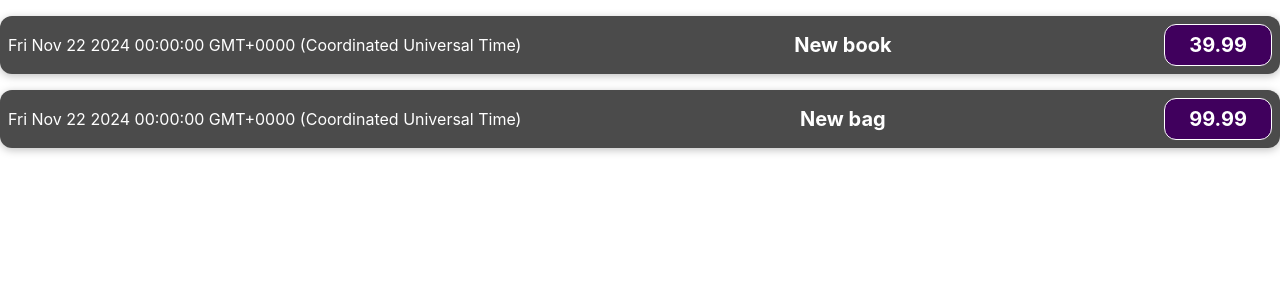
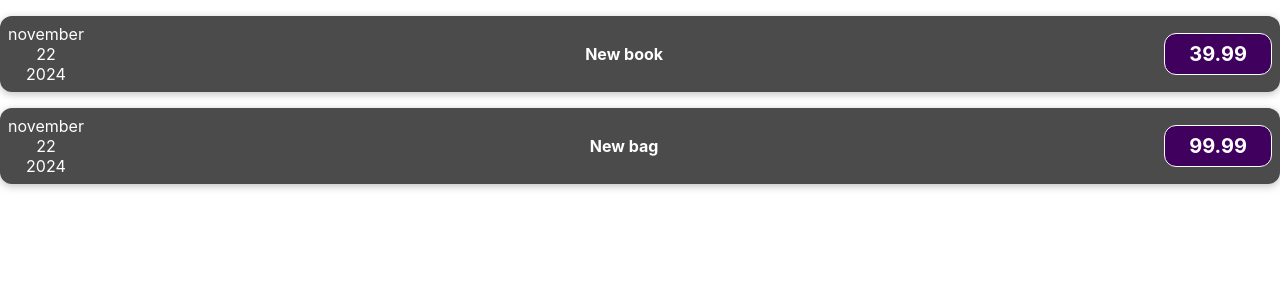
Before and after one commit to kaisaets/expenses_vso24, a React (Create React App) app: page / in a window 1280 px wide. Shown: the top 300 px of the page. Built offline with nearby package versions, Linux system fonts and the light colour scheme.

Commit message:
Divide component to ExpenseItem and ExpenseDate

```diff
--- /dev/null
+++ b/src/components/ExpenseDate.js
@@ -0,0 +1,14 @@
+const ExpenseDate = (props) => {
+    const day = props.date.toLocaleString('et-EE', {day: '2-digit'} )
+    const month = props.date.toLocaleString('et-EE', {month: 'long'} )
+    const year = props.date.getFullYear()
+
+    return (
+        <div>
+        <div>{month}</div>
+        <div>{day} </div>
+        <div>{year}</div>
+        </div>
+    )
+}
+export default ExpenseDate
--- a/src/components/ExpenseItem.js
+++ b/src/components/ExpenseItem.js
@@ -1,13 +1,16 @@
 import './ExpenseItem.css'
+import ExpenseDate from './ExpenseDate'
+
 const ExpenseItem = (props) => {
 
 
-    return (<div class='expense-item'>
-        <div>{props.data.date.toString()}</div>
-        <div className = 'expense-item__description'>
+    return (
+    <div class='expense-item'>
+        <ExpenseDate date={props.data.date} />
+        <div className='expense-item_description'></div>
         <h2>{props.data.title}</h2>
-        </div>
         <div className = 'expense-item__price'>{props.data.price}</div>
-    </div>)
+    </div>
+    )
 }
 export default ExpenseItem
```
